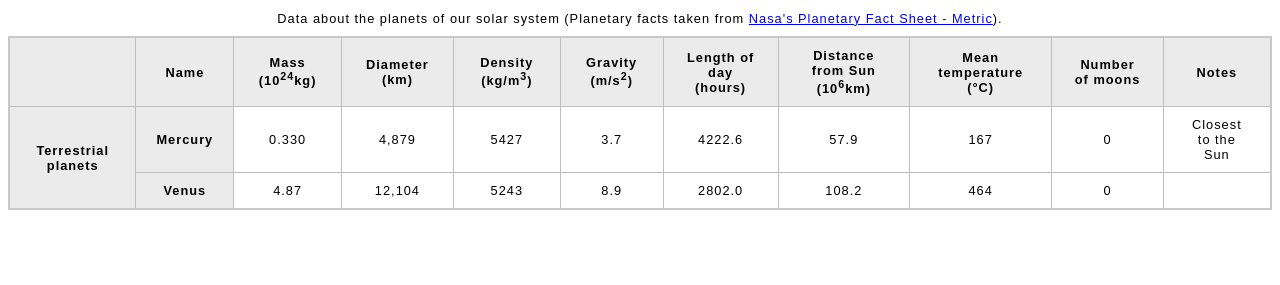
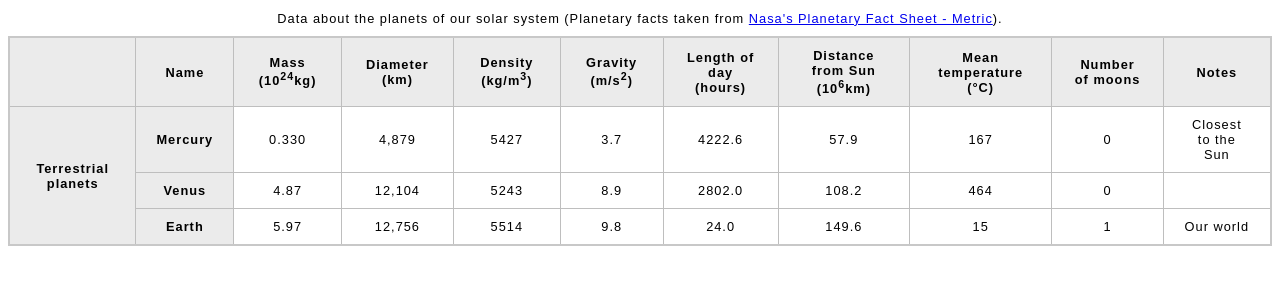
Before and after one commit to roaayala/html-table, a plain HTML site: page index.html in a window 1280 px wide. Shown: the part 79-364 px from the top of the page. Drawn offline with Linux system fonts and the light colour scheme.

Commit message:
earth finish

```diff
--- a/index.html
+++ b/index.html
@@ -25,8 +25,10 @@
         </tr>
       </thead>
       <tbody>
+        <!-- terrestrial planets -->
         <tr>
           <th colspan="2" rowspan="4">Terrestrial planets</th>
+          <!-- mercury -->
           <th>Mercury</th>
           <td>0.330</td>
           <td>4,879</td>
@@ -38,6 +40,7 @@
           <td>0</td>
           <td>Closest to the Sun</td>
         </tr>
+        <!-- venus -->
         <tr>
           <th>Venus</th>
           <td>4.87</td>
@@ -50,6 +53,19 @@
           <td>0</td>
           <td></td>
         </tr>
+        <!-- earth -->
+        <tr>
+          <th>Earth</th>
+          <td>5.97</td>
+          <td>12,756</td>
+          <td>5514</td>
+          <td>9.8</td>
+          <td>24.0</td>
+          <td>149.6</td>
+          <td>15</td>
+          <td>1</td>
+          <td>Our world</td>
+        </tr>
       </tbody>
       <caption>
         Data about the planets of our solar system (Planetary facts taken from
```
